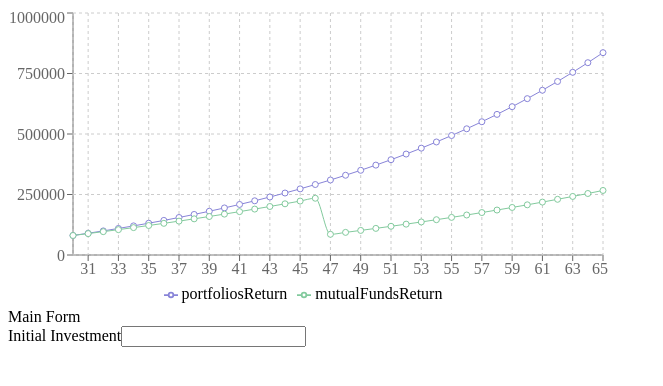
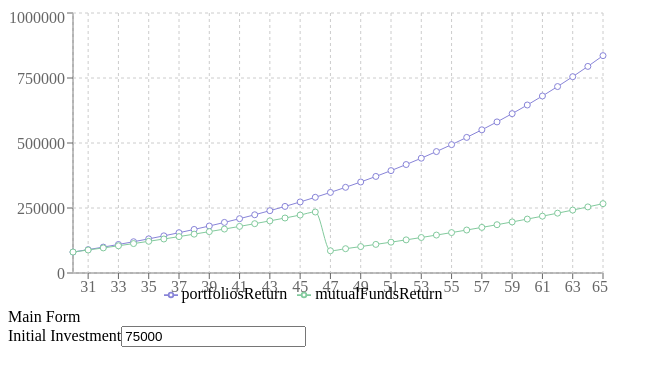
Before and after one commit to swetton/insurance-model, a React (Create React App) app: page / in a window 1280 px wide. Shown: the top 386 px of the page, without its empty margins (0-663 px from the left). Built offline with nearby package versions, Linux system fonts and the light colour scheme.

Commit message:
Start connecting inputs

```diff
--- a/src/App.js
+++ b/src/App.js
@@ -1,5 +1,7 @@
 import React, { Component } from 'react';
 import _ from 'lodash';
+import { getFormValues } from 'redux-form';
+import { connect } from 'react-redux';
 
 import Chart from './components/Chart';
 import MainForm from './components/MainForm';
@@ -8,38 +10,19 @@ import MutualFundsReturn from './calculations/MutualFundsReturn';
 
 class App extends Component {
   ages() {
-    return _.range(this.inputs().currentAge, this.inputs().retirementAge + 1);
-  }
-
-  inputs() {
-    return {
-      currentAge: 30,
-      retirementAge: 65,
-      primaryCiAmount: 69000,
-      primaryIllness: true,
-      secondaryCiAmount: 92000,
-      secondaryIllness: true,
-      rateOfReturn: 0.05,
-      portfoliosFees: 0.005,
-      mutualFundsFees: 0.023,
-      includePrimaryCiInsurance: true,
-      primaryCiCost: 33,
-      includeSecondaryCiInsurance: true,
-      secondaryCiCost: 47,
-      pacMonth: 550,
-      initialInvestment: 75000,
-    };
+    return _.range(this.props.inputs.currentAge, this.props.inputs.retirementAge + 1);
   }
 
   result() {
     return _.map(this.ages(), (age) => ({
       age,
-      portfoliosReturn: _.round(new PortfoliosReturn(this.inputs()).calculate(age)),
-      mutualFundsReturn: _.round(new MutualFundsReturn(this.inputs()).calculate(age)),
+      portfoliosReturn: _.round(new PortfoliosReturn(this.props.inputs).calculate(age)),
+      mutualFundsReturn: _.round(new MutualFundsReturn(this.props.inputs).calculate(age)),
     }));
   }
 
   render() {
+    console.log(this.props);
     return (
       <div>
         <Chart data={this.result()} />
@@ -49,4 +32,6 @@ class App extends Component {
   }
 }
 
-export default App;
+export default connect(state => ({
+  inputs: getFormValues('mainForm')(state) || {},
+}))(App);
--- a/src/components/MainForm.js
+++ b/src/components/MainForm.js
@@ -1,5 +1,8 @@
 import React, { Component } from 'react';
 import { Field, reduxForm } from 'redux-form';
+import _ from 'lodash';
+
+const number = (value) => value && _.parseInt(value);
 
 class MainForm extends Component {
   render() {
@@ -9,7 +12,12 @@ class MainForm extends Component {
 
         <div>
           <label htmlFor='initialInvestment'>Initial Investment</label>
-          <Field name='initialInvestment' component='input' type='text' />
+          <Field
+            name='initialInvestment'
+            component='input'
+            type='text'
+            normalize={number}
+          />
         </div>
       </div>
     );
@@ -17,5 +25,22 @@ class MainForm extends Component {
 }
 
 export default reduxForm({
-  form: 'mainForm'
+  form: 'mainForm',
+  initialValues: {
+    currentAge: 30,
+    retirementAge: 65,
+    primaryCiAmount: 69000,
+    primaryIllness: true,
+    secondaryCiAmount: 92000,
+    secondaryIllness: true,
+    rateOfReturn: 0.05,
+    portfoliosFees: 0.005,
+    mutualFundsFees: 0.023,
+    includePrimaryCiInsurance: true,
+    primaryCiCost: 33,
+    includeSecondaryCiInsurance: true,
+    secondaryCiCost: 47,
+    pacMonth: 550,
+    initialInvestment: 75000,
+  },
 })(MainForm);
```
